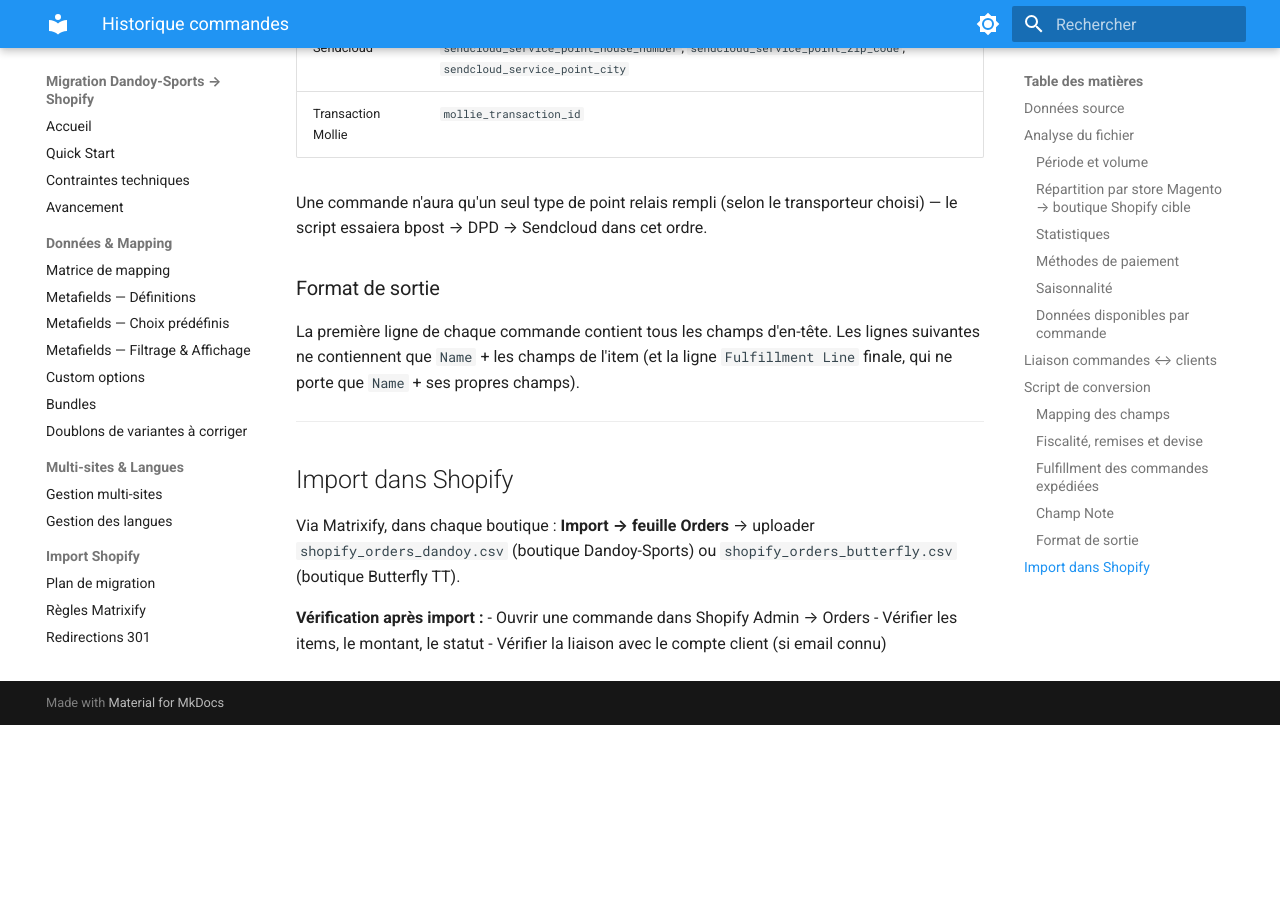
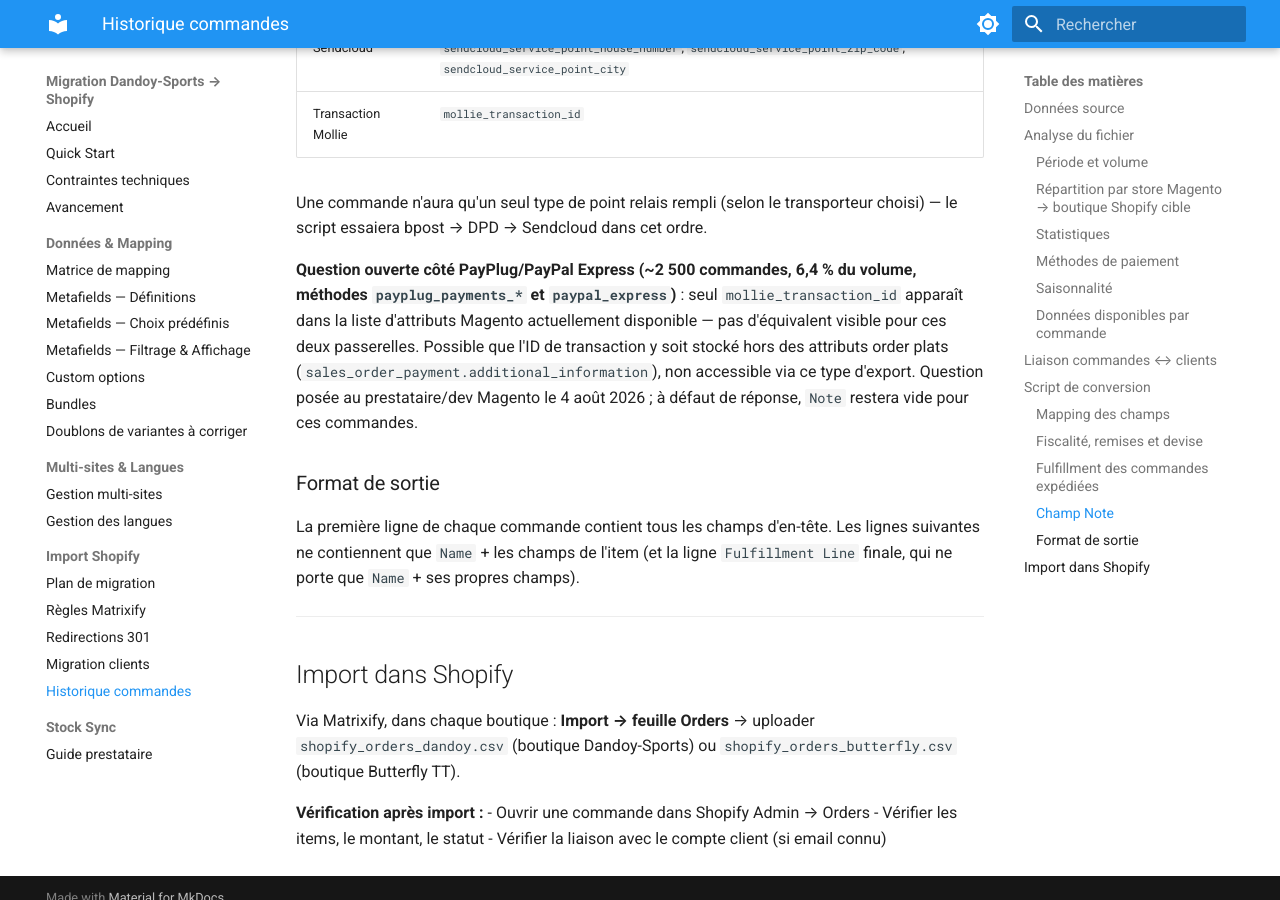
Before and after one commit to Webdigitales/dandoy-migration-2026, an MkDocs documentation site: the page built from 05_DOCS/import/orders.md, in a window 1280 px wide and 900 px high, scrolled down 5986 px. Built offline with MkDocs 1.6.1 and Material for MkDocs 9.7.7, drawn with Linux system fonts in a browser that asks for light colours; before the commit the page ends 6711 px from its top, so only the background shows below that.

Commit message:
Add open question: PayPlug/PayPal Express transaction ID mapping
Only mollie_transaction_id appears in the current Magento attribute
list, covering ~89% of orders. No equivalent found for PayPlug or
native PayPal Express (~6.4% of orders combined) — flagged as a
question for the Magento provider/dev rather than assumed absent.

Co-Authored-By: Claude Sonnet 5 <noreply@anthropic.com>

```diff
--- a/05_DOCS/import/orders.md
+++ b/05_DOCS/import/orders.md
@@ -184,6 +184,14 @@ l'ID de transaction Mollie, utiles au support client. Colonnes Magento disponibl
 Une commande n'aura qu'un seul type de point relais rempli (selon le transporteur choisi) —
 le script essaiera bpost → DPD → Sendcloud dans cet ordre.
 
+**Question ouverte côté PayPlug/PayPal Express (~2 500 commandes, 6,4 % du volume, méthodes
+`payplug_payments_*` et `paypal_express`)** : seul `mollie_transaction_id` apparaît dans la
+liste d'attributs Magento actuellement disponible — pas d'équivalent visible pour ces deux
+passerelles. Possible que l'ID de transaction y soit stocké hors des attributs order plats
+(`sales_order_payment.additional_information`), non accessible via ce type d'export. Question
+posée au prestataire/dev Magento le 4 août 2026 ; à défaut de réponse, `Note` restera vide
+pour ces commandes.
+
 ### Format de sortie
 
 La première ligne de chaque commande contient tous les champs d'en-tête.
```
Also changed, not shown: 02_ANALYSIS_AND_MAPPING/avancement_migration.md (+1 -0 lines).
